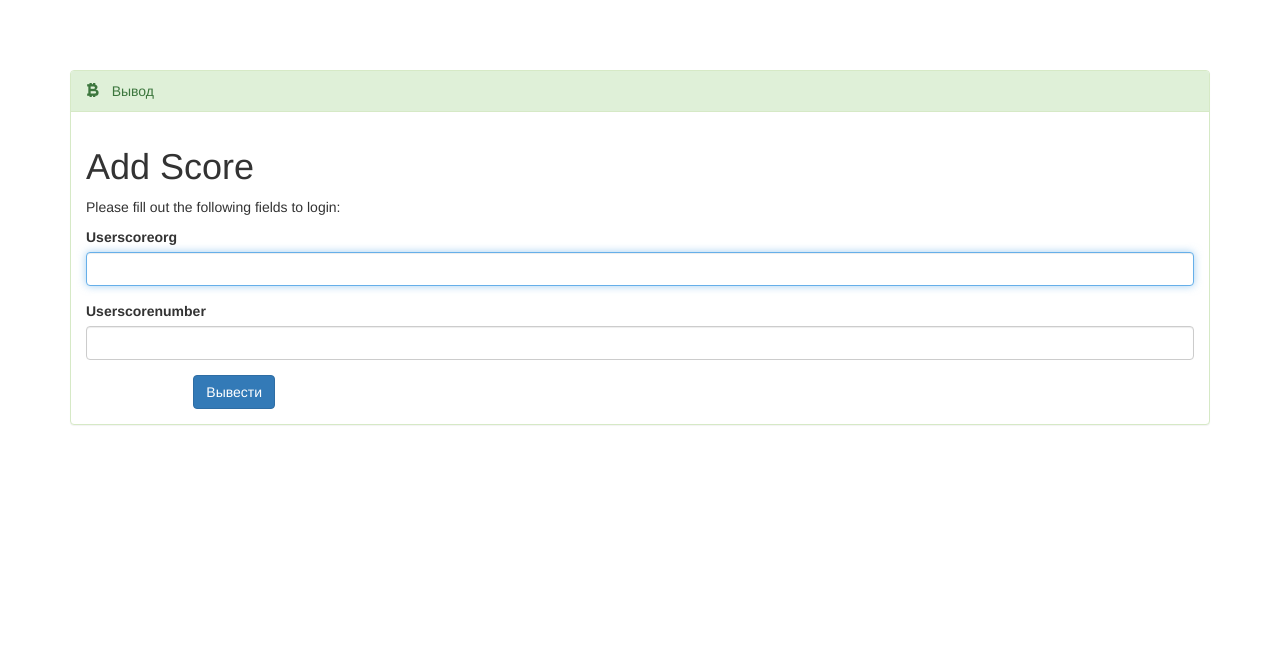
After one commit to walerij/maining, a Yii app: template views/guest/addscore.php in a window 1280 px wide. The commit adds this page. Shown: the top 665 px of the page. Run offline with PHP 8.4 and a stand-in for Yii, Linux system fonts and the light colour scheme; the template is opened without the code that fills it, so the values that code supplies are empty; form fields are guessed from the names that the template uses; some libraries are stand-ins or nearby versions.

Commit message:
создание режима добавления выводов со счета score

```diff
--- a/views/guest/Userscore.php
+++ b/views/guest/Userscore.php
@@ -23,12 +23,14 @@ $this->title = 'Score';
             <tr>
                 <td><?=$score->score?></td>
                 <td><?=$score->scoreorg?></td>
-                <td><?=$score->scorenumber?></td>
+                <td><?=$score->scorenumber ?></td>
+
             </tr>
 
         <?}
       ?>
+
         </table>
-
+        <a class="btn btn-success" href="/guest/addscore/" >Добавить вывод</a>
     </div>
 </div>
--- /dev/null
+++ b/views/guest/addscore.php
@@ -0,0 +1,42 @@
+<?php
+
+use yii\helpers\Html;
+use yii\bootstrap\ActiveForm;
+
+
+$this->title = 'Add Score';
+?>
+
+<div class="panel panel-success">
+    <div class="panel-heading">
+        <i class="glyphicon glyphicon-bitcoin"></i> &nbsp;
+       Вывод
+    </div>
+    <div class="panel-body">
+        <h1><?= Html::encode($this->title) ?></h1>
+
+    <p>Please fill out the following fields to login:</p>
+
+    <?php $form = ActiveForm::begin([
+
+        'layout' => 'horizontal',
+        'fieldConfig' => [
+            'template' => "{label}\n<div class=\"col-lg-3\">{input}</div>\n<div class=\"col-lg-8\">{error}</div>",
+            'labelOptions' => ['class' => 'col-lg-1 control-label'],
+        ],
+    ]); ?>
+
+        <?= $form->field($score, 'userscoreorg')->textInput(['autofocus' => true]) ?>
+
+        <?= $form->field($score, 'userscorenumber')->textInput()  ?>
+
+
+
+        <div class="form-group">
+            <div class="col-lg-offset-1 col-lg-11">
+                <?= Html::submitButton('Вывести', ['class' => 'btn btn-primary', 'name' => 'login-button']) ?>
+            </div>
+        </div>
+
+    </div>
+</div>
```
Also changed, not shown: controllers/GuestController.php (+25 -0 lines), models/UserscoreForm.php (+12 -5 lines), models/UserscoreRecord.php (+10 -0 lines).
